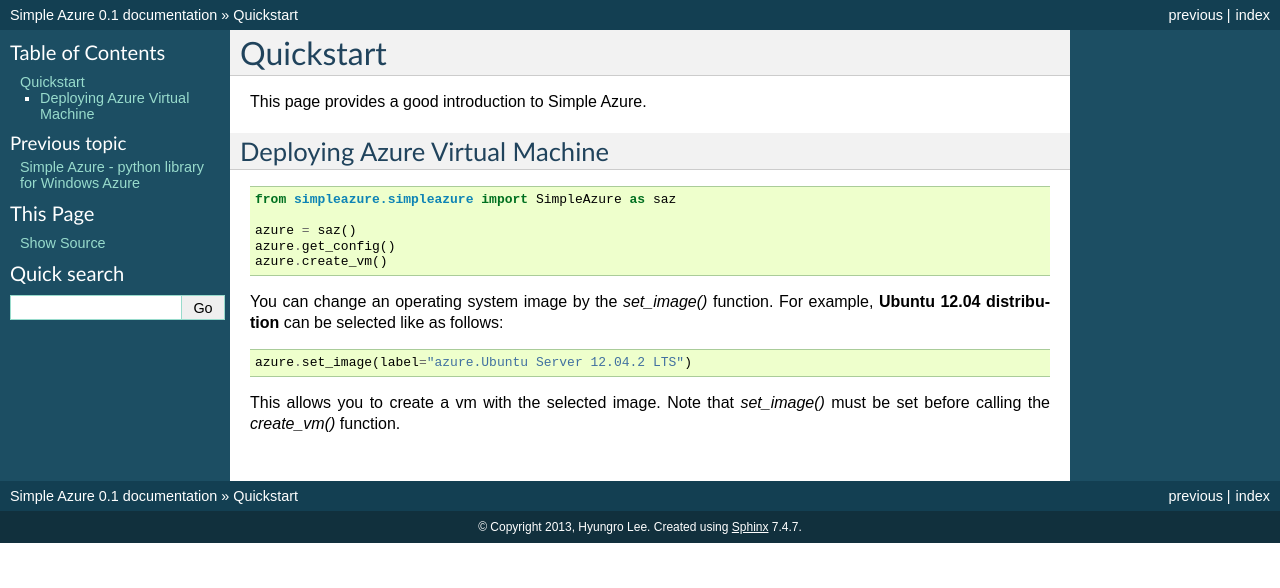
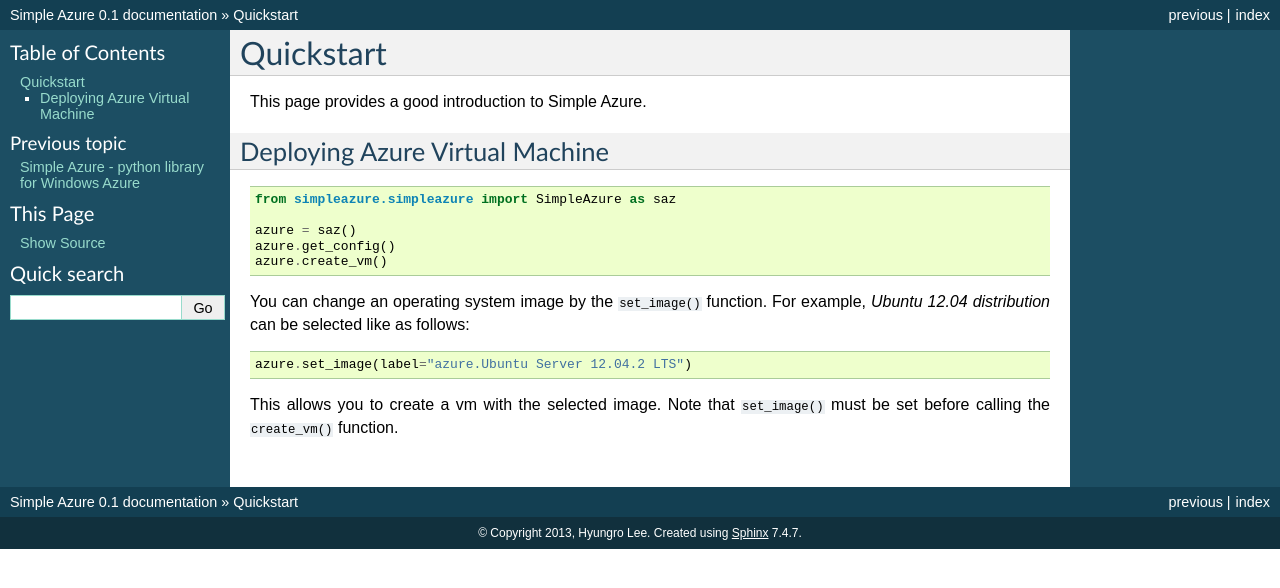
Before and after one commit to lee212/simpleazure, a Sphinx documentation site: the page built from docs/quickstart.rst, in a window 1280 px wide. Shown: the top 588 px of the page. Built offline with Sphinx 7.4.7, drawn with Linux system fonts in a browser that asks for light colours.

```diff
--- a/docs/quickstart.rst
+++ b/docs/quickstart.rst
@@ -14,10 +14,10 @@ Deploying Azure Virtual Machine
    azure.get_config()
    azure.create_vm()
 
-You can change an operating system image by the *set_image()* function. For example, **Ubuntu 12.04 distribution** can be selected like as follows:
+You can change an operating system image by the ``set_image()`` function. For example, *Ubuntu 12.04 distribution* can be selected like as follows:
 
 .. code-block:: python
 
    azure.set_image(label="azure.Ubuntu Server 12.04.2 LTS")
 
-This allows you to create a vm with the selected image. Note that *set_image()* must be set before calling the *create_vm()* function.
+This allows you to create a vm with the selected image. Note that ``set_image()`` must be set before calling the ``create_vm()`` function.
```
